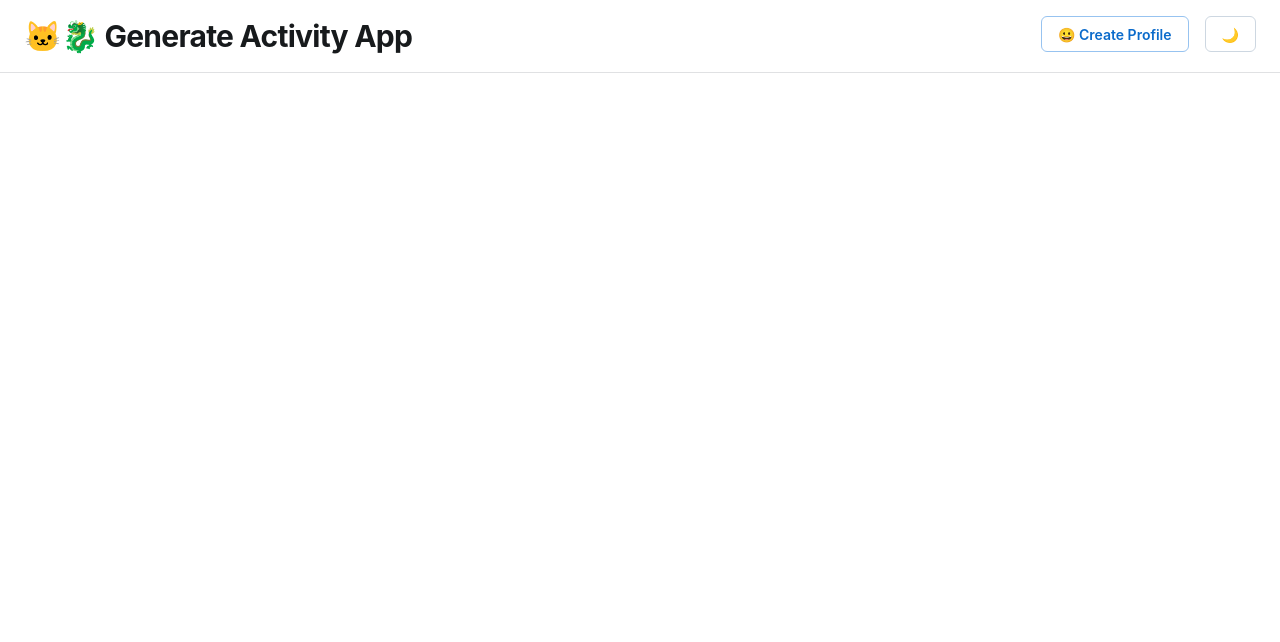
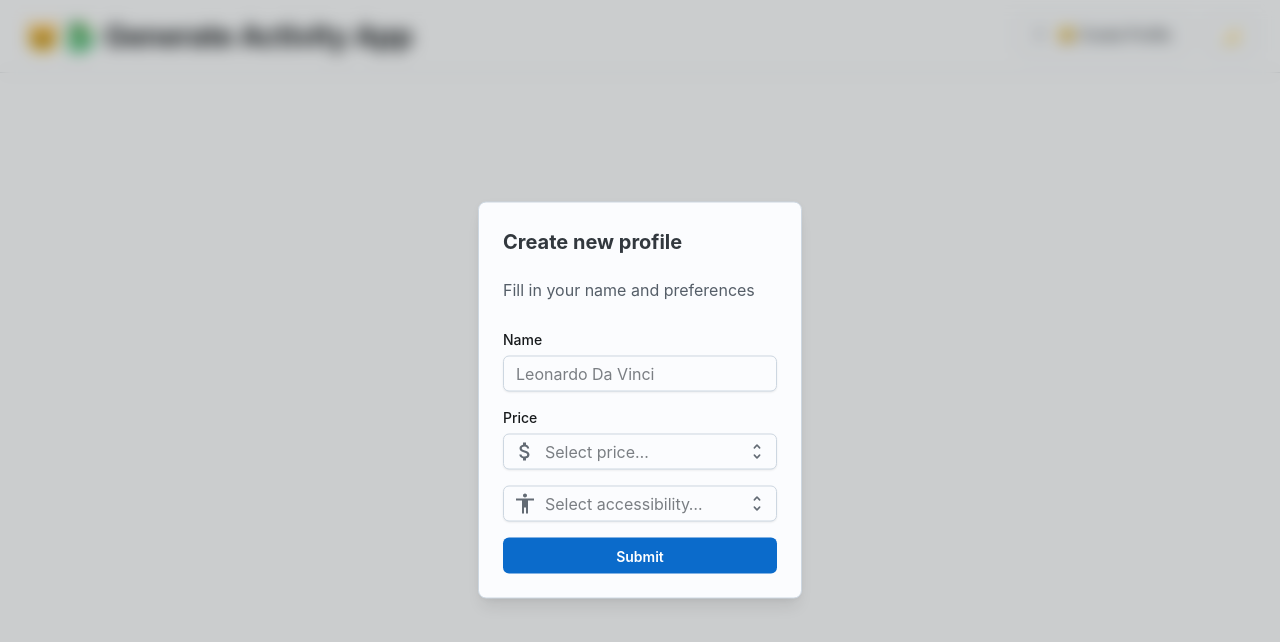
Before and after one commit to azatris/adrastea, a React (Create React App) app in the folder client/: page / in a window 1280 px wide. Both pictures are taken after a click on the button "😀 Create Profile". Shown: the top 642 px of the page. Built offline with nearby package versions, Linux system fonts and the light colour scheme.

Commit message:
Add Create Profile modal

```diff
--- a/client/package.json
+++ b/client/package.json
@@ -7,6 +7,7 @@
     "@emotion/react": "^11.10.5",
     "@emotion/styled": "^11.10.5",
     "@fontsource/public-sans": "^4.5.12",
+    "@mui/icons-material": "^5.11.0",
     "@mui/joy": "^5.0.0-alpha.64",
     "@testing-library/jest-dom": "^5.16.5",
     "@testing-library/react": "^13.4.0",
--- a/client/src/App.js
+++ b/client/src/App.js
@@ -1,6 +1,7 @@
 import './App.scss';
-import {Button, CssBaseline, CssVarsProvider, Divider, Grid, Stack, Typography} from "@mui/joy";
+import {CssBaseline, CssVarsProvider, Divider, Grid, Stack, Typography} from "@mui/joy";
 import DarkToggle from "./DarkToggle";
+import CreateProfileModalButton from "./CreateProfileModalButton";
 
 function App() {
   return (
@@ -17,13 +18,12 @@ function App() {
                   </Grid>
                   <Grid xs={6}>
                       <Stack direction="row" justifyContent="flex-end" spacing={2}>
-                          <Button variant="outlined">😀 Create Profile</Button>
+                          <CreateProfileModalButton />
                           <DarkToggle />
                       </Stack>
                   </Grid>
               </Grid>
               <Divider />
-
           </div>
       </CssVarsProvider>
   );
--- /dev/null
+++ b/client/src/CreateProfileModalButton.js
@@ -0,0 +1,99 @@
+import {Button, FormControl, FormLabel, Input, Modal, ModalDialog, Select, Option, Stack, Typography, ListItemDecorator} from "@mui/joy";
+import * as React from 'react';
+import Add from '@mui/icons-material/Add';
+import AttachMoneyIcon from '@mui/icons-material/AttachMoney';
+import AccessibilityIcon from '@mui/icons-material/Accessibility';
+import MoneyOffIcon from '@mui/icons-material/MoneyOff';
+
+
+function CreateProfileModalButton() {
+	const [open, setOpen] = React.useState(false);
+	return (
+		<React.Fragment>
+			<Button
+				variant="outlined"
+				color="neutral"
+				startDecorator={<Add />}
+				onClick={() => setOpen(true)}
+			>
+				😀 Create Profile
+			</Button>
+			<Modal open={open} onClose={() => setOpen(false)}>
+				<ModalDialog
+					aria-labelledby="basic-modal-dialog-title"
+					aria-describedby="basic-modal-dialog-description"
+					sx={{
+						maxWidth: 500,
+						borderRadius: 'md',
+						p: 3,
+						boxShadow: 'lg',
+					}}
+				>
+					<Typography
+						id="basic-modal-dialog-title"
+						component="h2"
+						level="inherit"
+						fontSize="1.25em"
+						mb="0.25em"
+					>
+						Create new profile
+					</Typography>
+					<Typography
+						id="basic-modal-dialog-description"
+						mt={0.5}
+						mb={2}
+						textColor="text.tertiary"
+					>
+						Fill in your name and preferences
+					</Typography>
+					<form
+						onSubmit={(event) => {
+							event.preventDefault();
+							setOpen(false);
+						}}
+					>
+						<Stack spacing={2}>
+							<FormControl>
+								<FormLabel>Name</FormLabel>
+								<Input autoFocus required placeholder="Leonardo Da Vinci"/>
+							</FormControl>
+							<FormControl>
+								<FormLabel>Price</FormLabel>
+								<Select startDecorator={<AttachMoneyIcon />} placeholder="Select price…">
+									<Option value="Free">
+										<ListItemDecorator>
+											<MoneyOffIcon />
+										</ListItemDecorator>
+										Free
+									</Option>
+									<Option value="Low">
+										<ListItemDecorator>
+											<AttachMoneyIcon />
+										</ListItemDecorator>
+										Low
+									</Option>
+									<Option value="High">
+										<ListItemDecorator>
+											<AttachMoneyIcon />
+										</ListItemDecorator>
+										High
+									</Option>
+								</Select>
+							</FormControl>
+							<FormControl>
+								<Select startDecorator={<AccessibilityIcon />} placeholder="Select accessibility…">
+									<Option value="Low">Low</Option>
+									<Option value="Medium">Medium</Option>
+									<Option value="High">High</Option>
+								</Select>
+							</FormControl>
+							<Button type="submit">Submit</Button>
+						</Stack>
+					</form>
+				</ModalDialog>
+			</Modal>
+		</React.Fragment>
+	);
+}
+
+export default CreateProfileModalButton;
```
Also changed, not shown: 1 other file (tests, documents, lock files or other folders).
